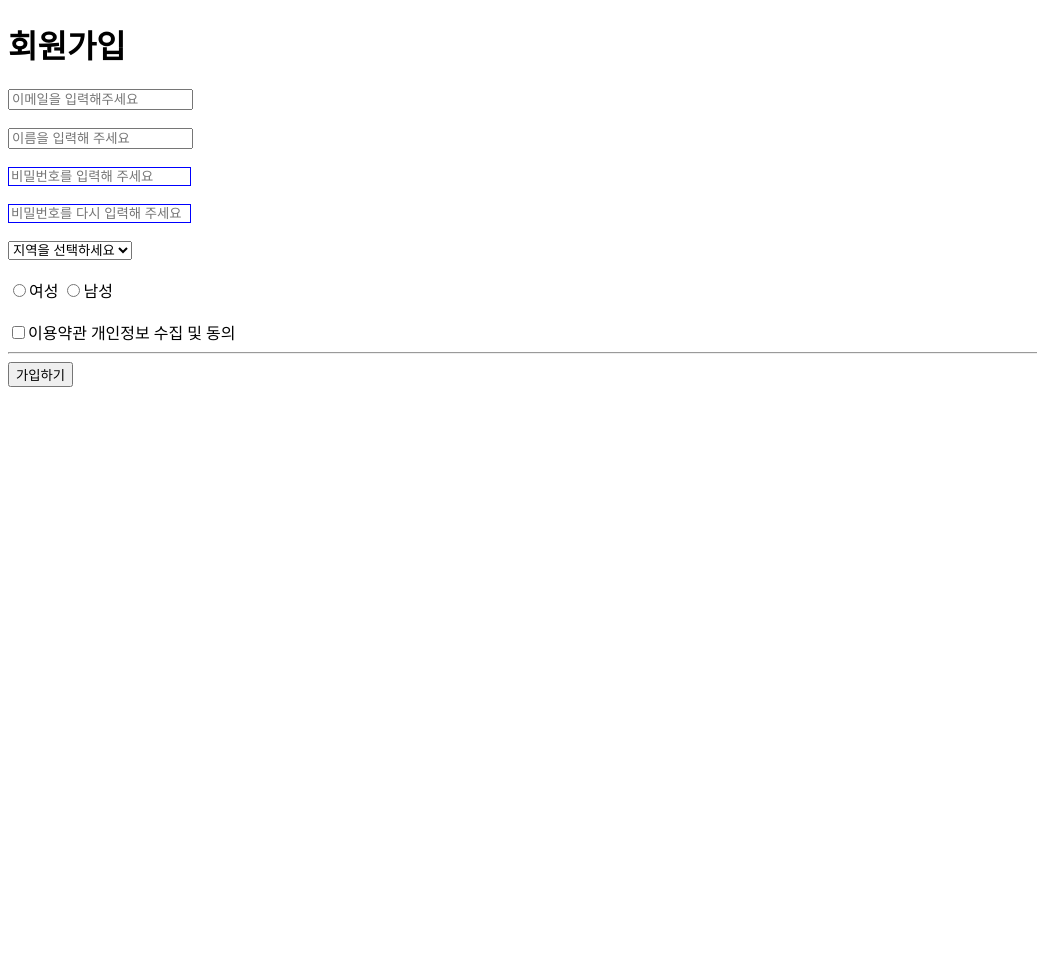
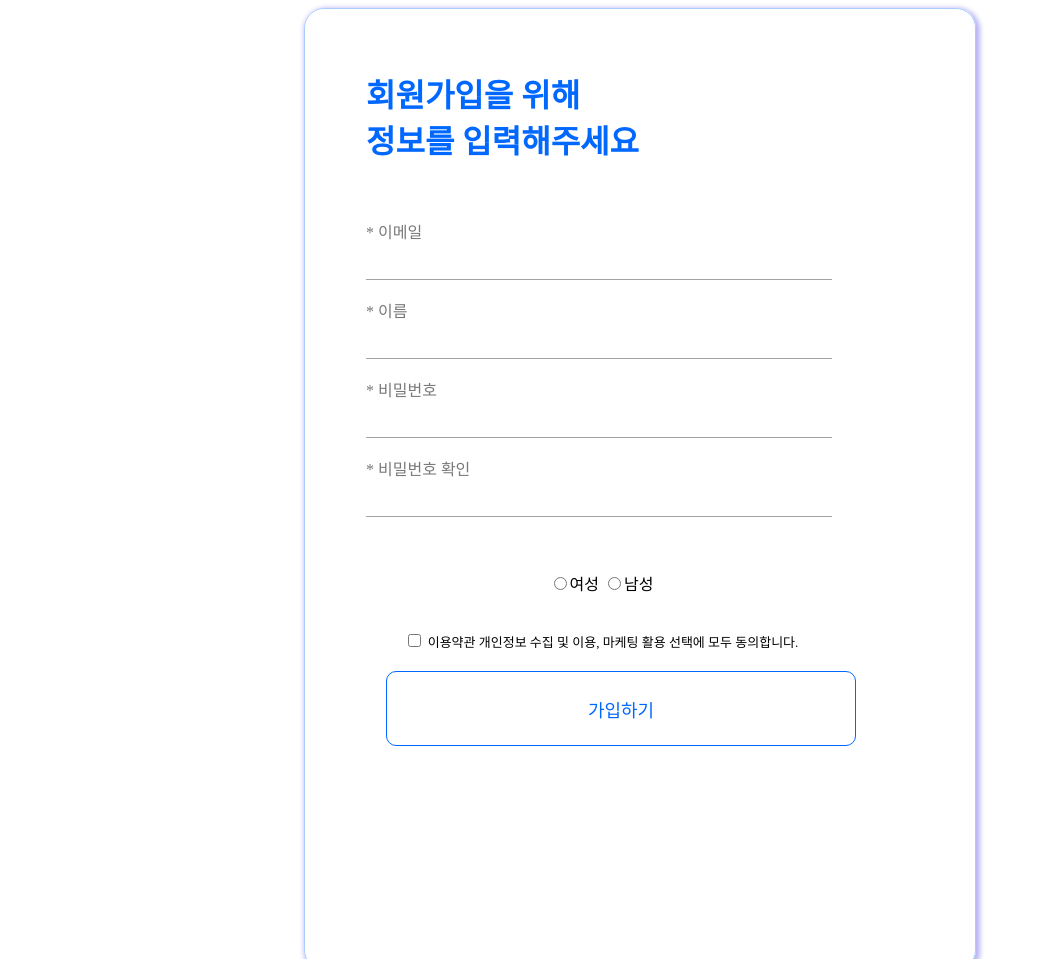
Before and after one commit to HongDawww/free, a plain HTML site: page class/01-html/02-signup.html in a window 1280 px wide. Shown: the top 959 px of the page, without its empty margins (0-1037 px from the left). Before the commit the page ends 800 px from the top, so only its background shows below. Drawn offline with Linux system fonts and the light colour scheme.

Commit message:
cyworld ++

```diff
--- a/class/01-html/02-signup.css
+++ b/class/01-html/02-signup.css
@@ -1,3 +1,48 @@
-.pw {
-	border: 1px solid blue;
+.main {
+	border: 1px solid #AACDFF;
+	border-radius: 20px;
+	width: 670px;
+	height: 960px;
+	margin: 0 auto;
+	box-shadow: 2px 2px 5px 2px rgba(18, 0, 215,0.3);
 }
+.main-body {
+	width: 470px;
+	height: 818px;
+	margin: 61px;
+}
+.main-body h1 {
+	font-size: 32px;
+	color: #0068FF;
+}
+.main-body span{
+ color: #797979;
+}
+.main-body > input {
+	all:unset;
+	border-bottom: 1px solid #a3a3a3;
+	width: 466px;
+}
+.main-body > input:focus{
+	border-bottom: 1px solid #0068FF;
+}
+.chk {
+	text-align: center;
+}
+.footer {
+	text-align: center;
+}
+.footer > span {
+	font-size: 13px;
+	color: black;
+}
+button {
+	width: 470px;
+	height: 75px;
+	font-size: 18px;
+	border-radius: 10px;
+	border: 1px solid #0068ff;
+	background-color: white;
+	margin: 20px;
+	color: #0068FF;
+}
--- a/class/01-html/02-signup.html
+++ b/class/01-html/02-signup.html
@@ -7,23 +7,45 @@
 	<title>회원가입</title>
 </head>
 <body>
-	<h1>회원가입</h1>
-	<input type="text" placeholder="이메일을 입력해주세요"><br><br>
-	<input type="text" placeholder="이름을 입력해 주세요"><br><br>
-	<input class="pw" type="password" placeholder= "비밀번호를 입력해 주세요"><br><br>
-	<input class="pw" type="password" placeholder="비밀번호를 다시 입력해 주세요"><br><br>
-	<select>
-		<option disabled="true" selected="true">지역을 선택하세요</option>
-		<option>서울</option>
-		<option>경기</option>
-		<option>인천</option>
-	</select>
+	<div class="main">
+	<div class="main-body">
+		<h1>
+			회원가입을 위해<br>
+			정보를 입력해주세요
+		</h1>
+		<br>
+		<br>
+		<span>* 이메일</span>
+		<br>
+		<br>
+		<input type="text"><br><br>
+		<span>* 이름</span>
+		<br>
+		<br>
+		<input type="text"><br><br>
+		<span>* 비밀번호</span>
+		<br>
+		<br>
+		<input class="pw" type="password"><br><br>
+		<span>* 비밀번호 확인</span>
+		<br>
+		<br>
+		<input type="password"><br><br>
 	<br><br>
-	<input type="radio" name="gender">여성
-	<input type="radio" name="gender">남성
+		<div class="chk">
+		  <input type="radio" name="gender">여성
+		  <input type="radio" name="gender">남성
+		</div>
+
 	<br><br>
-	<input type="checkbox">이용약관 개인정보 수집 및 동의
-	<hr>
-	<button>가입하기</button>
+	<div class="footer">
+		<input type="checkbox">
+		<span>이용약관 개인정보 수집 및 이용, 마케팅 활용 선택에 모두 동의합니다.</span>
+	</div>
+	<div class="button">
+		<button>가입하기</button>
+	</div>
+	</div>
+</div>
 </body>
 </html>
--- /dev/null
+++ b/cyworld/style/index.css
@@ -0,0 +1,75 @@
+* {
+	box-sizing: border-box;
+	margin: 0;
+	padding: 0;
+}
+
+.background {
+	width: 1024px;
+	height: 600px;
+	background-image:url("../images/background.png");
+	padding: 20px 0 0 20px;
+}
+.outerbox {
+	width: 808px;
+	height: 544px;
+	background-image:url("../images/outer.png");
+}
+.wrapper {
+	display: flex;
+	flex-direction: row;
+	padding: 32px 0 0 32px;
+}
+.wrapper__left {
+	width: 208px;
+	height: 472px;
+	display: flex;
+	flex-direction: column;
+}
+.wrapper__left__header {
+	width: 100%;
+	height: 30px;
+	display: flex;
+	flex-direction: row;
+	justify-content: center;
+	align-items: center;
+}
+.today {
+	font-size: 9px;
+}
+.wrapper__left__body {
+	width: 100%;
+	height: 100%;
+	border: 1px solid gray;
+	border-radius: 15px;
+	background-color: white;
+	display: flex;
+	flex-direction: column;
+	align-items: center;
+	padding: 20px 30px;
+}
+.left__body__header{
+	width: 100%;
+	display: flex;
+	flex-direction: column;
+}
+.left__body__header__gray{
+	width: 148px;
+	height: 133px;
+	background-color: gray;
+
+}
+.left__body__header__line{
+	border-top: 1px dotted black;
+	margin: 12px 0;
+}
+.left__body__profile{
+
+}
+.left__body__footer{
+
+}
+.wrapper__right {
+	width: 524px;
+	height: 472px;
+}
```
Also changed, not shown: class/02-css/01-boxmodel.html (+20 -4 lines), cyworld/index.html (added, +40 -0 lines), cyworld/figma/index.png (added), cyworld/images/background.png (added), cyworld/images/outer.png (added).
